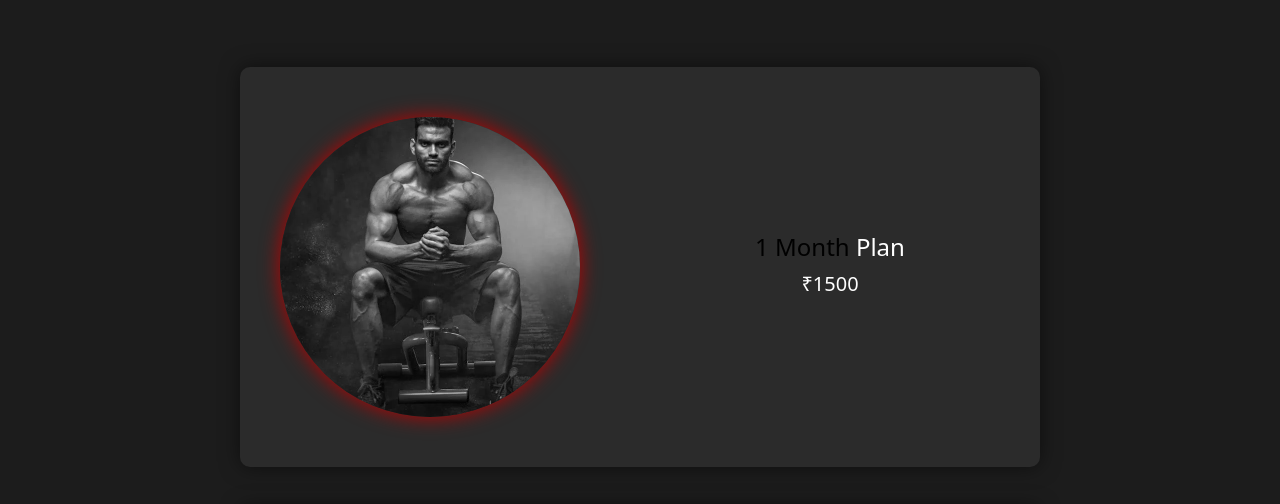
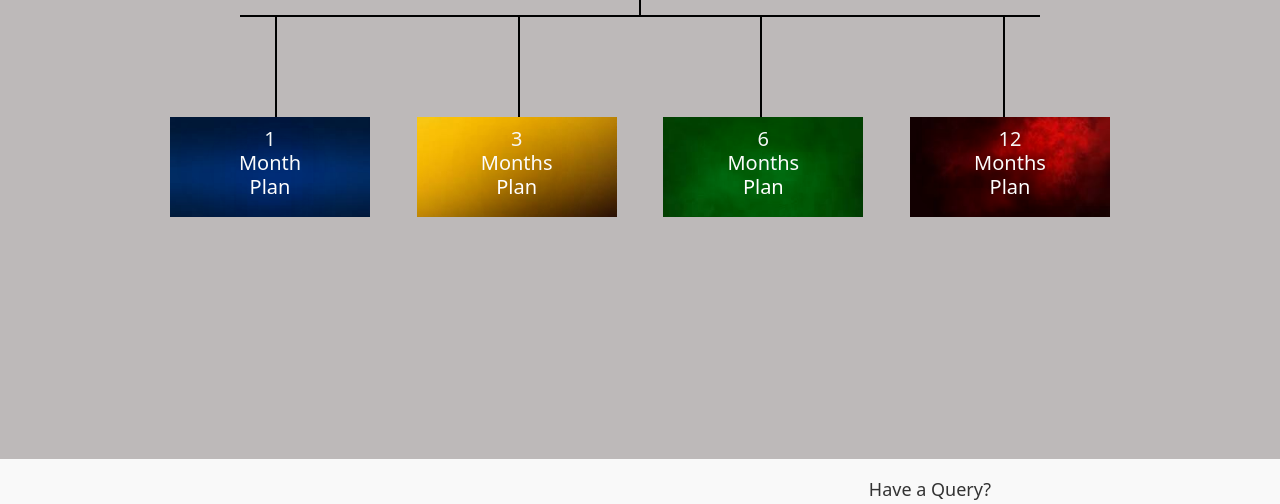
Before and after one commit to HalfPant2003/firegym, a plain HTML site: page packages.html in a window 1280 px wide. Shown: the part 641-1145 px from the top of the page. Drawn offline with nearby package versions, Linux system fonts and the light colour scheme; a web font is replaced by a local one.

Commit message:
Add files via upload

```diff
--- a/packages.html
+++ b/packages.html
@@ -41,54 +41,55 @@
     <main>
         <section class="red-bg">
             <img src="images/power-lifting-icon.png">
-            <h1 style="text-shadow: 0 0 20px Red;">Packages</h1>
+            <h1 style="text-shadow: 0 0 20px Red;">PACKAGES</h1>
         </section>
 
-        <section class="packages-second-section">
-            <h1>PACKAGES OFFERED</h1>
+        <section class="packages">
+            <h1 style="text-align: center; font-weight: bold;">PACKAGES OFFERED</h1>
 
-            <div class="item-container">
-                <div class="packages-container" style="margin-left: 100px; margin-right: 100px;">
-                    <div class="left1">
-                        <img src="images/packages/body-building-training.webp">
-                    </div>
-                    <div class="right1">
-                        <h2 style="color: rgb(0, 0, 0);">1 Month <span style="color: white;">Plan</span></h2>
-                        <h3 style="color: white;">&#8377;1500</h3>
+            <div class="v-line" style="height: 100px; margin: auto;"></div>
+            <div class="h-line" style="width: 800px; margin: auto;"></div>
+            <div style="display: flex; justify-content: space-between; margin-left: 275px; margin-right: 275px;">
+                <div class="v-line" style="height: 100px;"></div>
+                <div class="v-line" style="height: 100px;"></div>
+                <div class="v-line" style="height: 100px;"></div>
+                <div class="v-line" style="height: 100px;"></div>
+            </div>
+            <div style="display: flex; justify-content: space-between; margin-left: 170px; margin-right: 170px;">
+
+                <div class="pockets" style="background-image: url('images/packages/bg1.jpeg'); background-size: cover; background-attachment: cover;">
+
+                    <div class="content">
+                        <h2>1 Month Plan</h2>
+                        <h3>&#8377;1500</h3>
+                        <p>Get a personalized training plan for one month</p>
                     </div>
                 </div>
-                <div class="packages-container">
-                    <div class="left2">
-                        <h2 style="color: rgb(0, 0, 0);">3 Month <span style="color: white;">Plan</span></h2>
-                        <h3 style="color: white;">&#8377;4000</h3>
-                        <p style="color: white;"> Save &#8377;500</p>
-                    </div>
-                    <div class="right2">
-                        <img src="images/packages/calesthenics.jpeg">
+                <div class="pockets" style="background-image: url('images/packages/bg2.jpeg'); background-size: cover; background-attachment: cover;">
+                    <div class="content">
+                        <h2>3 Months Plan</h2>
+                        <h3>&#8377;4000</h3>
+                        <p>Get a personalized training plan for three months and save &#8377; 500</p>
                     </div>
                 </div>
-                <div class="packages-container" style="margin-left: 100px; margin-right: 100px;">
-                    <div class="left1">
-                        <img src="images/packages/power-lifter-training.jpg">
-                    </div>
-                    <div class="right1">
-                        <h2 style="color: rgb(0, 0, 0);">6 Month <span style="color: white;">Plan</span></h2>
-                        <h3 style="color: white;">&#8377;7000</h3>
-                        <p style="color: white;"> Save &#8377;2000</p>
+
+                <div class="pockets" style="background-image: url('images/packages/bg3.jpeg'); background-size: cover; background-attachment: cover;;">
+
+                    <div class="content">
+                        <h2>6 Months Plan</h2>
+                        <h3>&#8377;7000</h3>
+                        <p>Get a personalized training plan for six months and save &#8377;2000</p>
                     </div>
                 </div>
-                <div class="packages-container">
-                    <div class="left2">
-                        <h2 style="color: rgb(0, 0, 0);">12 Month <span style="color: white;">Plan</span></h2>
-                        <h3 style="color: white;">&#8377;12000</h3>
-                        <p style="color: white;"> Save &#8377;6000</p>
-                    </div>
-                    <div class="right2">
-                        <img src="images/packages/sports-training.jpg">
+                <div class="pockets" style="background-image: url('images/packages/bg4.jpeg'); background-size: cover; background-attachment: cover;">
+
+                    <div class="content">
+                        <h2>12 Months Plan</h2>
+                        <h3>&#8377;12000</h3>
+                        <p>Get a personalized training plan for twelve months and save &#8377;6000</p>
                     </div>
                 </div>
             </div>
-
         </section>
 
     </main>
--- a/styles.css
+++ b/styles.css
@@ -593,105 +593,80 @@ a {
 
 
 /*packages.html*/
-.packages-second-section {
-    background-color: #1c1c1c;
-    padding: 50px 20px;
+.packages {
+    background-color: rgb(189, 185, 185);
+    height: 600px;
 }
 
-.packages-second-section h1 {
-    color: white;
-    text-align: center;
-    font-family: 'Lucida Sans', 'Lucida Grande', sans-serif;
-    padding: 20px;
-    text-shadow: 2px 2px 4px rgba(0, 0, 0, 0.5);
+.v-line {
+    width: 2px;
+    background-color: black;
 }
 
-.item-container {
-    display: flex;
-    flex-wrap: wrap;
-    justify-content: center;
-    margin-top: 50px;
+.h-line {
+    height: 2px;
+    background-color: black;
 }
 
-.packages-container {
+.pockets {
+    width: 200px;
+    height: 100px;
+    background-color: #0056b3;
+    transition: width 0.3s, height 0.3s;
     display: flex;
+    align-items: center;
     justify-content: center;
-    align-items: center;
-    width: 800px;
-    height: 400px;
-    background-color: #2b2b2b;
-    margin: 20px;
-    border-radius: 10px;
-    box-shadow: 0 0 20px rgba(0, 0, 0, 0.5);
-    transition: transform 0.3s ease;
+    overflow: hidden;
+    position: relative;
 }
 
-.packages-container:hover {
-    transform: scale(1.05);
-    background-color: #3b3b3b;
+
+
+.pockets .content {
+    text-align: center;
+    color: rgb(5, 5, 5);
+    padding: 20px;
+    transition: 0.3s;
+    position: absolute;
+    top: 50%;
+    left: 50%;
+    transform: translate(-50%, -50%);
 }
 
-.left1, .right2 {
-    flex: 1;
-    display: flex;
-    justify-content: center;
-    align-items: center;
+.pockets h2 {
+    font-size: 20px;
+    display: block;
+    color: white;
+    text-shadow: 0 0 80px #000000;
 }
 
-.right1, .left2 {
-    flex: 1;
-    text-align: center;
-    padding: 20px;
+.pockets p,
+.pockets h3 {
+    display: none;
+}
+.pockets:hover h2 {
+    font-size: 28px;
+    font-weight: bold;
+}
+.pockets:hover p,
+.pockets:hover h3 {
+    display: block;
+    font-size: 20px;
+    color: white;
+    text-shadow: 0 0 20px #fff;
+}
+.pockets:hover {
+    width: 600px;
+    height: 300px;
 }
 
-.packages-second-section img {
-    border-radius: 50%;
-    height: 300px;
-    width: 300px;
-    overflow: hidden;
-    box-shadow: 0 0 20px rgba(187, 0, 0, 1);
-    object-fit: cover;
+.pockets:hover .content {
+    display: block;
+    font-size: 40px;
 }
 
-.packages-second-section h2 {
-    color: #ff6600;
-    font-size: 24px;
-    margin-bottom: 10px;
-}
 
-.packages-second-section h2 span {
-    color: #ffffff;
-}
 
-.packages-second-section h3 {
-    color: #ffffff;
-    font-size: 20px;
-    margin-bottom: 5px;
-}
-
-.packages-second-section p {
-    color: #cccccc;
-    font-size: 16px;
-}
-
-@media (max-width: 768px) {
-    .packages-container {
-        width: 100%;
-        height: auto;
-        flex-direction: column;
-        padding: 20px;
-    }
-
-    .left1, .right2, .right1, .left2 {
-        flex: none;
-        width: 100%;
-    }
-
-    .packages-second-section img {
-        height: 200px;
-        width: 200px;
-    }
-}
 
 
 /*competition.html*/
```
Also changed, not shown: images/packages/bg1.jpeg (added), images/packages/bg2.jpeg (added), images/packages/bg3.jpeg (added), images/packages/bg4.jpeg (added).
